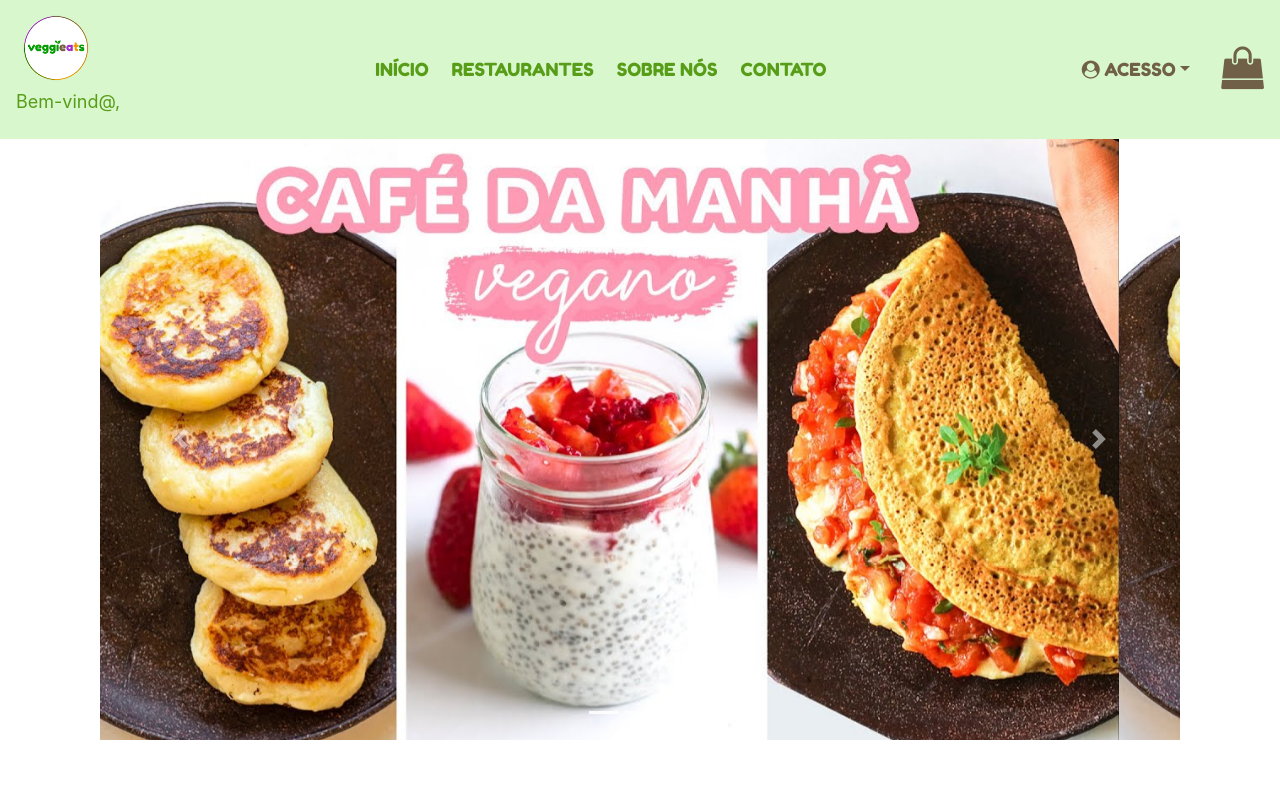
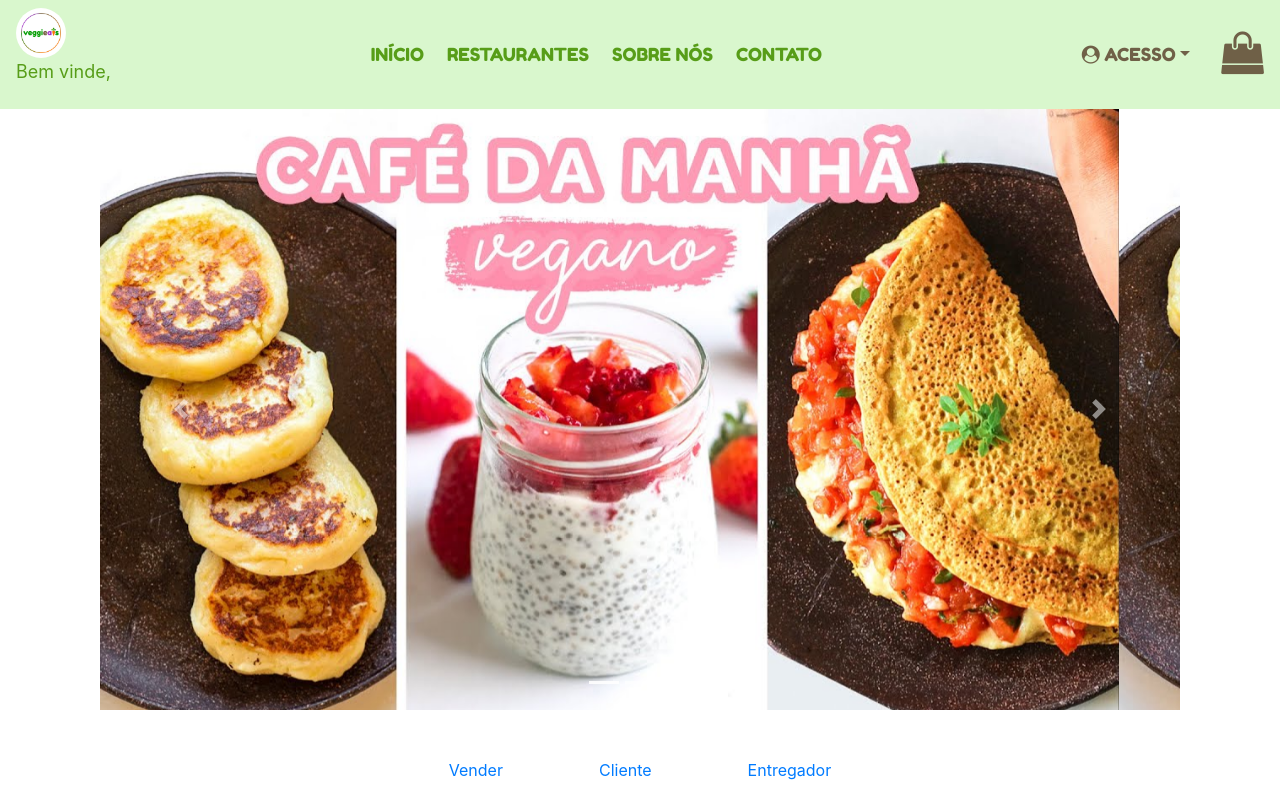
Before and after one commit to ProjetoIntegrador-Veggieats/frontend, an Angular app: page /#/inicio in a window 1280 px wide. Shown: the top 791 px of the page. Built offline with nearby package versions, Linux system fonts and the light colour scheme; no server answers; what ngx-owl-carousel-o would draw is missing.

Commit message:
logo-veg-usuario

```diff
--- a/src/app/menu/menu.component.html
+++ b/src/app/menu/menu.component.html
@@ -7,15 +7,8 @@
 
       <ul class="navbar-nav d-flex align-items-center justify-content-center">
         <li class="nav-item active">
-
-    <div *ngIf="login">
-          <img src="../assets/img/logoVeg.png" class="logoVeg" alt="imagem do usuario">
-            <p class="nav-verde" href="#">Bem-vind@, <span class="texto">{{nome}}</span></p>
-            </div>
-    <div *ngIf="idUser">
-      <img src="../assets/img/logoVeg.png" class="logoVeg" alt="imagem do usuario">
-      <p class="nav-verde" href="#">Bem-vind@, <span class="texto">{{nome}}</span></p>
-    </div>
+          <img [src]="foto" onerror="this.src = 'assets/img/logo.jpg'" alt="imagem do usuario" class="rounded-circle" width="50">
+          <p class="nav-verde" href="#">Bem vinde, <span class="texto">{{nome}}</span></p>
           </li>
 
       </ul>
```
